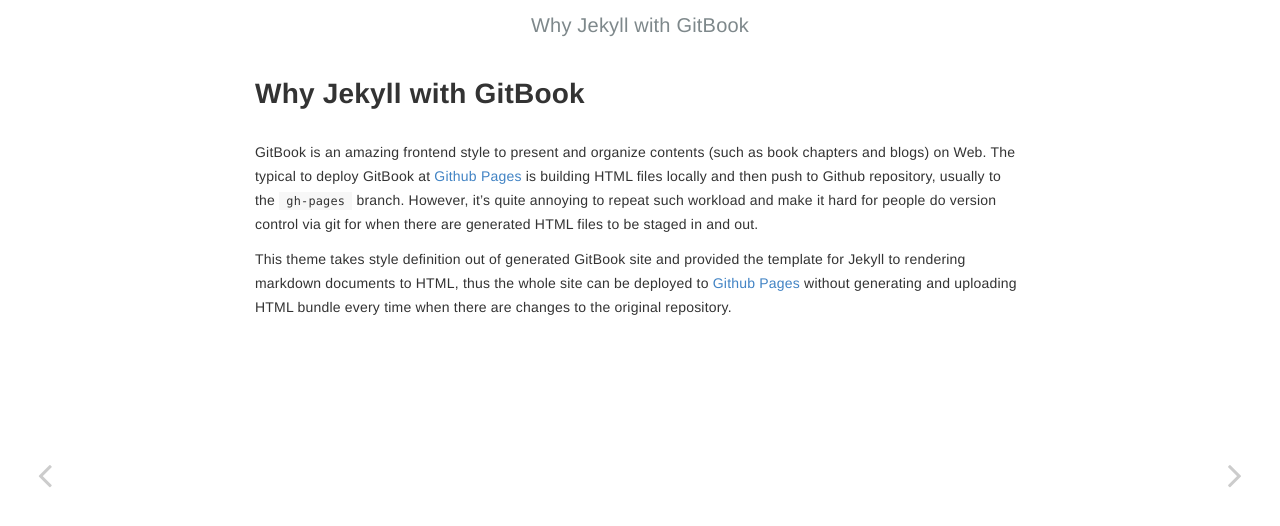
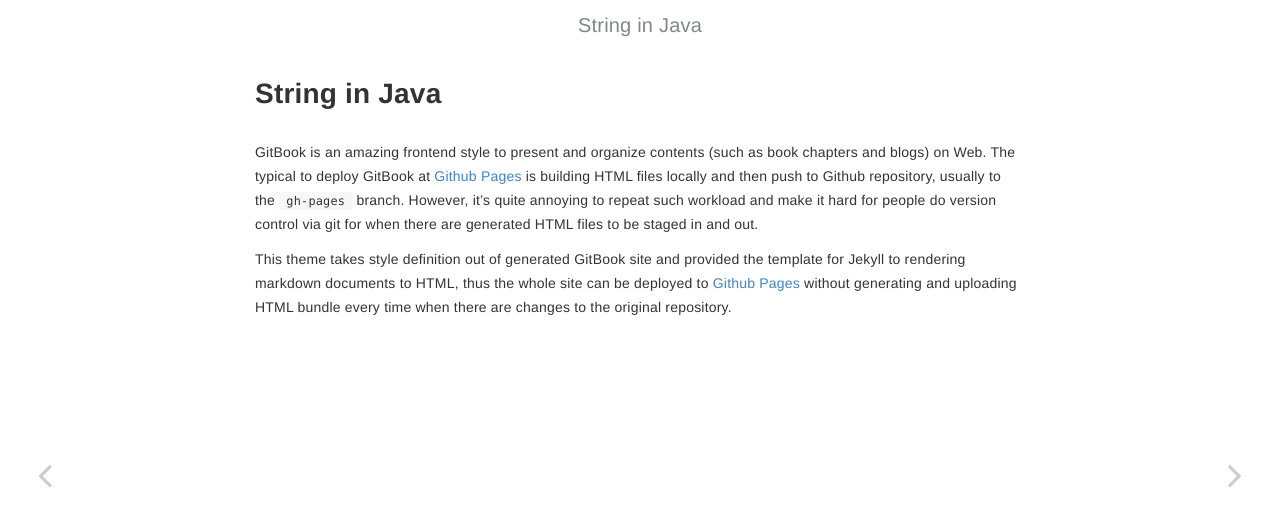
Before and after one commit to huypva/code-by-example-site, a Jekyll site: the page built from _posts/2019-04-27-why.md, in a window 1280 px wide. Shown: the top 526 px of the page. Built offline with Jekyll 4.4.1, drawn with Linux system fonts in a browser that asks for light colours.

Commit message:
Change post title for test

```diff
--- a/_posts/2019-04-27-why.md
+++ b/_posts/2019-04-27-why.md
@@ -1,5 +1,5 @@
 ---
-title: Why Jekyll with GitBook
+title: String in Java
 author: Tao He
 date: 2019-04-27
 category: Jekyll
```
